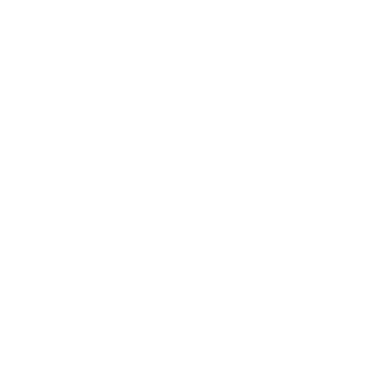
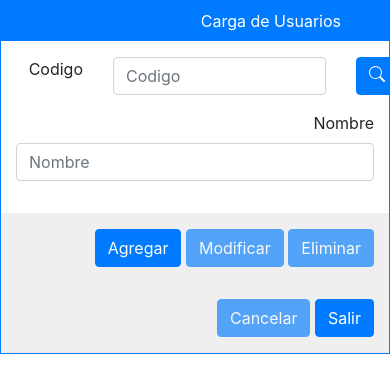
Before and after one commit to JFAquinoPando/dw_n_19, a plain HTML site: page index.html in a window 390 px wide. Drawn offline with nearby package versions, Linux system fonts and the light colour scheme.

Commit message:
Hicimos un formulario responsive

```diff
--- a/index.html
+++ b/index.html
@@ -6,9 +6,65 @@
     <meta name="viewport" content="width=device-width, initial-scale=1.0">
     <title>Document</title>
     <link rel="stylesheet" href="https://cdn.jsdelivr.net/npm/bootstrap@4.0.0/dist/css/bootstrap.min.css">
-
+    <style>
+        .bg-miGris{
+            background-color: #efefef;
+        }
+    </style>
 </head>
 <body>
+    <div class="container-fluid border border-1 border-primary">
+        <div class="row bg-primary text-white">
+            <div class="col-12 text-right pr-5 py-2">
+                Carga de Usuarios
+            </div>
+        </div>
+        <div class="row">
+            <div class="col-lg-6 col-md-6 col-sm-12">
+                <form action="" class="row">
+                    <div class="col-md-12 col-sm-12  py-3">
+                        <div class="row  mb-3">
+                            <div class="col-3 col-md-6 text-right">
+                                <label for="codigo">Codigo</label>
+                            </div>
+                            <div class="col-9 col-md-6">
+                                <div class="row">
+                                    <div class="col-10 col-md-7">
+                                        <input type="text" name="" id="codigo" placeholder="Codigo" class="form-control">
+                                    </div>
+                                    <div class="col-2 col-md-5 text-right">
+                                        <button class="btn btn-primary">
+                                            <svg xmlns="http://www.w3.org/2000/svg" width="16" height="16" fill="currentColor" class="bi bi-search" viewBox="0 0 16 16">
+                                                <path d="M11.742 10.344a6.5 6.5 0 1 0-1.397 1.398h-.001c.03.04.062.078.098.115l3.85 3.85a1 1 0 0 0 1.415-1.414l-3.85-3.85a1.007 1.007 0 0 0-.115-.1zM12 6.5a5.5 5.5 0 1 1-11 0 5.5 5.5 0 0 1 11 0z"/>
+                                              </svg>
+                                        </button>
+                                    </div>
+                                </div>
+                            </div>
+                        </div>
+                        <div class="row mb-3">
+                            <div class="col-md-6 text-right">
+                                <label for="nombre">Nombre</label>
+                            </div>
+                            <div class="col-md-6">
+                                <input type="text" name="" id="nombre" placeholder="Nombre" class="form-control">
+                            </div>
+                        </div>
 
+                    </div>
+
+                </form>
+            </div>
+        </div>
+        <div class="row footer bg-miGris text-right">
+            <div class="col-12">
+                <button class="btn btn-primary my-3">Agregar</button>
+                <button class="btn btn-primary my-3" disabled>Modificar</button>
+                <button class="btn btn-primary my-3" disabled>Eliminar</button>
+                <button class="btn btn-primary my-3" disabled>Cancelar</button>
+                <button class="btn btn-primary my-3">Salir</button>
+            </div>
+        </div>
+    </div>
 </body>
 </html>
```
